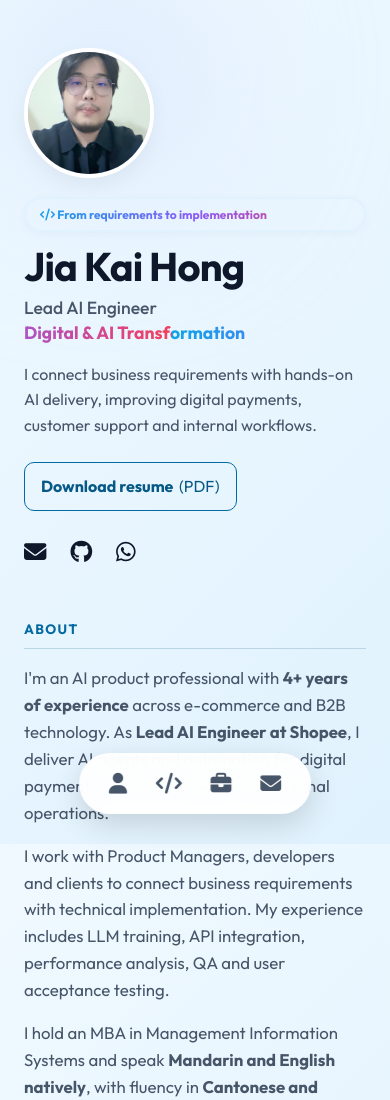
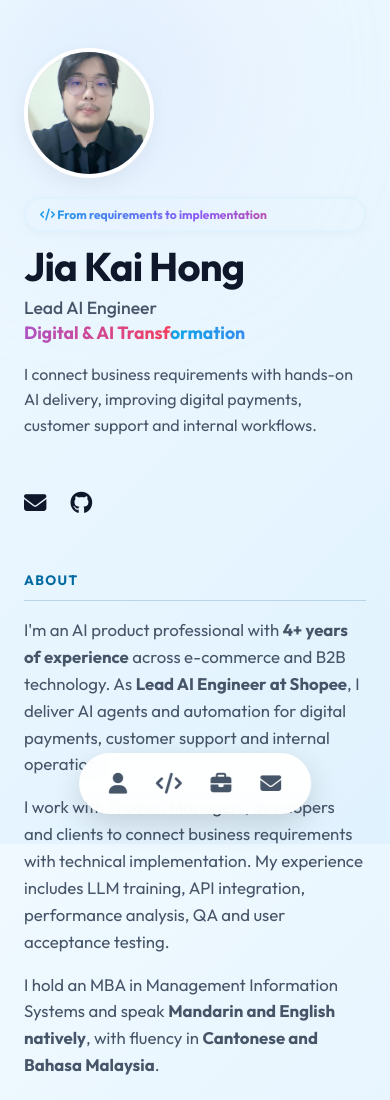
Before and after one commit to jiakaii0/portfolio-things, a plain HTML site: page index.html in a window 390 px wide. Shown: the top 1100 px of the page. Drawn offline with Linux system fonts and the light colour scheme.

Commit message:
Remove public phone and resume download

```diff
--- a/index.html
+++ b/index.html
@@ -395,9 +395,6 @@
         }
         .about-text p + p { margin-top: 1rem; }
         .project-result { color: #0369a1; font-weight: 700; margin: 0.65rem 0; }
-        .resume-link { display: inline-flex; align-self: flex-start; gap: 0.35rem; border: 1px solid #0369a1; color: #075985; border-radius: 10px; padding: 0.65rem 1rem; font-weight: 600; }
-        .resume-link:hover { background: #e0f2fe; }
-        .resume-link span { font-weight: 400; }
         a:focus-visible { outline: 3px solid #0369a1; outline-offset: 4px; }
         .section-title { padding-bottom: 0.5rem; border-bottom: 1px solid #bad5e5; color: #0369a1; }
         @media (prefers-reduced-motion: reduce) {
@@ -438,8 +435,6 @@
 
                 <p class="tagline">I connect business requirements with hands-on AI delivery, improving digital payments, customer support and internal workflows.</p>
 
-                <a class="resume-link" href="Jia_Kai_Hong_Resume.pdf" download>Download resume <span>(PDF)</span></a>
-
                 <!-- Desktop Navigation -->
                 <nav class="desktop-nav">
                     <ul>
@@ -456,7 +451,6 @@
             <div class="socials">
                 <a href="mailto:jiakaii97@gmail.com" title="Email"><i class="fas fa-envelope"></i></a>
                 <a href="https://github.com/jiakaii0" target="_blank" rel="noopener noreferrer" title="GitHub"><i class="fab fa-github"></i></a>
-                <a href="https://wa.me/601121881339" title="WhatsApp"><i class="fab fa-whatsapp"></i></a>
             </div>
         </header>
 
```
Also changed, not shown: 1 other file.
